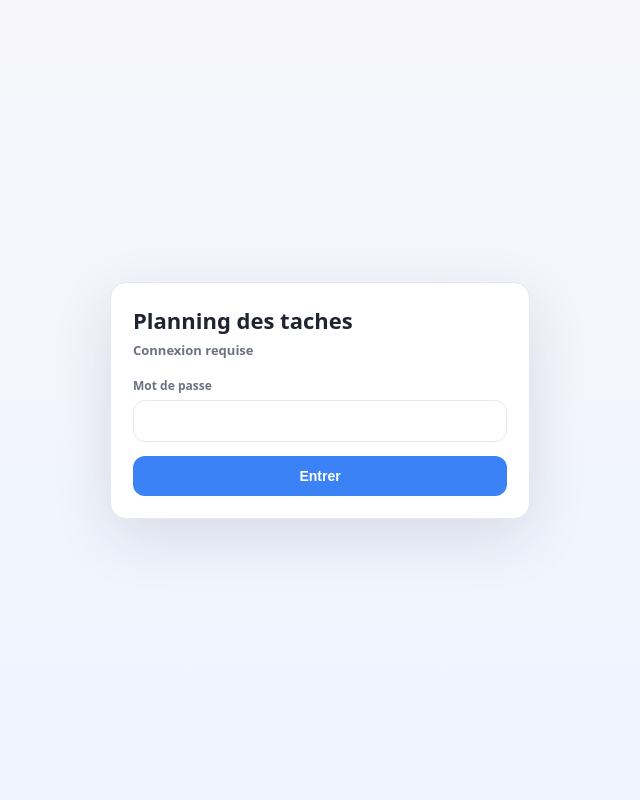
After one commit to noemiedeclercq-cloud/planning-soeurs, a Flask app: template templates/login.html in a window 1280 px wide. The commit adds this page. Shown: the whole page, without its empty margins (320-960 px from the left). Run offline with Flask 3, Linux system fonts and the light colour scheme; the template is opened without the code that fills it, so the values that code supplies are empty.

Commit message:
Harden planning app for Render

```diff
--- a/app.py
+++ b/app.py
@@ -1,10 +1,65 @@
 # app.py
-from flask import Flask, jsonify, request, render_template
+import hmac
+import os
 from datetime import datetime, timedelta
+
+from flask import Flask, jsonify, redirect, request, render_template, session, url_for
 from db import init_db, get_conn
 
 app = Flask(__name__)
+app.secret_key = os.getenv("SECRET_KEY") or os.getenv("PLANNING_PASSWORD") or "dev-secret-change-me"
 init_db()
+
+
+def auth_enabled():
+    return bool(os.getenv("PLANNING_PASSWORD"))
+
+
+def is_authenticated():
+    return (not auth_enabled()) or bool(session.get("authenticated"))
+
+
+@app.before_request
+def require_auth():
+    public_endpoints = {"login", "do_login", "logout", "health", "ping", "static"}
+    if request.endpoint in public_endpoints:
+        return None
+
+    if is_authenticated():
+        return None
+
+    if request.path.startswith("/api/"):
+        return jsonify({"ok": False, "error": "authentication required"}), 401
+
+    return redirect(url_for("login", next=request.full_path))
+
+
+@app.get("/login")
+def login():
+    if is_authenticated():
+        return redirect(url_for("home"))
+    return render_template("login.html", error="")
+
+
+@app.post("/login")
+def do_login():
+    expected = os.getenv("PLANNING_PASSWORD", "")
+    password = request.form.get("password", "")
+
+    if expected and hmac.compare_digest(password, expected):
+        session["authenticated"] = True
+        next_path = request.args.get("next") or url_for("home")
+        if not next_path.startswith("/") or next_path.startswith("//"):
+            next_path = url_for("home")
+        return redirect(next_path)
+
+    return render_template("login.html", error="Mot de passe incorrect"), 401
+
+
+@app.get("/logout")
+def logout():
+    session.clear()
+    return redirect(url_for("login") if auth_enabled() else url_for("home"))
 
 @app.get("/api/ping")
 def ping():
@@ -328,9 +383,18 @@ def set_eligibility(sister_id: int):
 @app.get("/api/absences")
 def list_absences():
     date = request.args.get("date", "").strip()
+    start = request.args.get("start", "").strip()
+    end = request.args.get("end", "").strip()
 
     conn = get_conn()
-    if date:
+    if start and end:
+        rows = conn.execute("""
+            SELECT id, sister_id, date, moment, reason
+            FROM absences
+            WHERE date >= ? AND date <= ?
+            ORDER BY date ASC, sister_id ASC
+        """, (start, end)).fetchall()
+    elif date:
         rows = conn.execute("""
             SELECT id, sister_id, date, moment, reason
             FROM absences
@@ -472,11 +536,14 @@ def save_plan(week: str):
 
     conn = get_conn()
 
-    plan = conn.execute("SELECT id FROM plans WHERE week=?", (week,)).fetchone()
+    plan = conn.execute("SELECT id, locked FROM plans WHERE week=?", (week,)).fetchone()
     if not plan:
         cur = conn.execute("INSERT INTO plans(week, locked) VALUES(?, ?)", (week, locked))
         plan_id = cur.lastrowid
     else:
+        if int(plan["locked"]) == 1:
+            conn.close()
+            return jsonify({"ok": False, "error": "plan is locked"}), 423
         plan_id = plan["id"]
         conn.execute("UPDATE plans SET locked=? WHERE id=?", (locked, plan_id))
 
@@ -536,11 +603,14 @@ def clone_plan_next(week: str):
     src_plan_id = src["id"]
     target_week = add_days(week, 7)
 
-    tgt = conn.execute("SELECT id FROM plans WHERE week=?", (target_week,)).fetchone()
+    tgt = conn.execute("SELECT id, locked FROM plans WHERE week=?", (target_week,)).fetchone()
     if not tgt:
         cur = conn.execute("INSERT INTO plans(week, locked) VALUES(?, 0)", (target_week,))
         tgt_plan_id = cur.lastrowid
     else:
+        if int(tgt["locked"]) == 1:
+            conn.close()
+            return jsonify({"ok": False, "error": "target plan is locked"}), 423
         tgt_plan_id = tgt["id"]
         conn.execute("UPDATE plans SET locked=0 WHERE id=?", (tgt_plan_id,))
 
--- /dev/null
+++ b/templates/login.html
@@ -0,0 +1,49 @@
+<!doctype html>
+<html lang="fr">
+<head>
+<meta charset="utf-8" />
+<meta name="viewport" content="width=device-width, initial-scale=1" />
+<title>Connexion - Planning des taches</title>
+<style>
+  :root{
+    --bg:#f7f7fb; --card:#fff; --text:#1f2430; --muted:#6b7280;
+    --line:#e6e8ef; --accent:#3b82f6; --danger:#dc2626;
+    --shadow:0 18px 60px rgba(31,36,48,.12);
+  }
+  *{box-sizing:border-box}
+  body{
+    margin:0;min-height:100vh;display:grid;place-items:center;padding:20px;
+    font-family:system-ui,-apple-system,Segoe UI,Roboto,Arial;color:var(--text);
+    background:linear-gradient(180deg,#f7f7fb 0%,#eef4ff 100%);
+  }
+  .panel{
+    width:min(420px,100%);background:var(--card);border:1px solid var(--line);
+    border-radius:16px;box-shadow:var(--shadow);padding:22px;
+  }
+  h1{margin:0 0 6px;font-size:22px}
+  p{margin:0 0 18px;color:var(--muted);font-weight:700;font-size:13px}
+  label{display:block;font-size:12px;color:var(--muted);font-weight:900;margin-bottom:6px}
+  input{
+    width:100%;border:1px solid var(--line);border-radius:12px;
+    padding:12px;font-size:14px;outline:none;
+  }
+  button{
+    width:100%;margin-top:14px;border:0;border-radius:12px;padding:12px;
+    background:var(--accent);color:#fff;font-weight:900;font-size:14px;cursor:pointer;
+  }
+  .error{
+    margin-top:12px;color:var(--danger);font-size:13px;font-weight:900;
+  }
+</style>
+</head>
+<body>
+  <form class="panel" method="post">
+    <h1>Planning des taches</h1>
+    <p>Connexion requise</p>
+    <label for="password">Mot de passe</label>
+    <input id="password" name="password" type="password" autocomplete="current-password" autofocus />
+    <button type="submit">Entrer</button>
+    {% if error %}<div class="error">{{ error }}</div>{% endif %}
+  </form>
+</body>
+</html>
```
Also changed, not shown: templates/index.html (+31 -8 lines), README.md.
